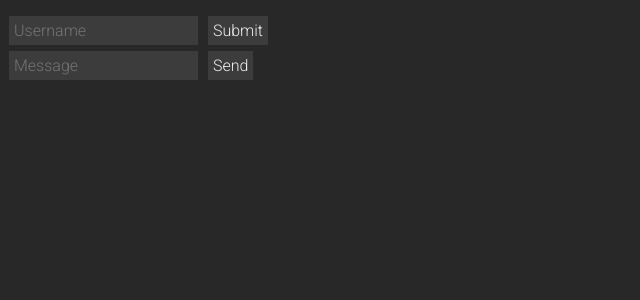
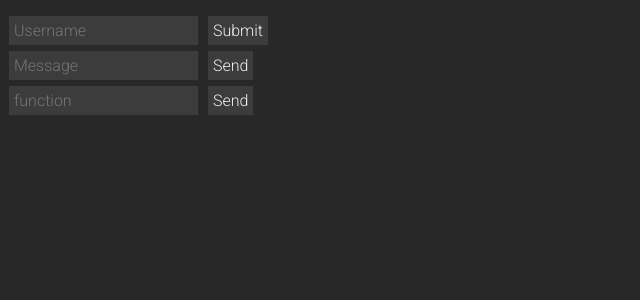
Before and after one commit to GoldenbergDaniel/FormulaFrenzy, a Flask app: page / in a window 1280 px wide. Shown: the top 300 px of the page, without its empty margins (0-640 px from the left). Run offline with Flask 2, Linux system fonts and the light colour scheme; some libraries are stand-ins or nearby versions.

Commit message:
updated js.socketIO version to 3.1.2 (for compatibility update flask-socketIO to at least version 5.x)

```diff
--- a/socket-server/server.py
+++ b/socket-server/server.py
@@ -7,6 +7,7 @@ socketio = SocketIO(app, cors_allowed_origins="*")
 
 users = []
 messages = []
+functions = []
 
 
 @socketio.on("message")
@@ -16,6 +17,10 @@ def handle_message(msg):
     else:
         messages.append(msg)
         send(msg, broadcast=True)
+
+@socketio.on("function")
+def handle_function(func):
+    functions.append(func)
 
 
 @socketio.on("username", namespace="/private")
--- a/socket-server/static/main.js
+++ b/socket-server/static/main.js
@@ -26,3 +26,12 @@ sendBtn.addEventListener("click", () => {
   socket.send(messageField.value)
   messageField.value = ""
 })
+
+var funcBtn = document.getElementById("send-function-btn")
+funcBtn.addEventListener("click",() => {
+  var funcField = document.getElementById("function-field")
+  var funcList = document.getElementById("function-list")
+
+  socket.send(funcField.value)
+  funcField.value = ""
+})
--- a/socket-server/templates/index.html
+++ b/socket-server/templates/index.html
@@ -3,7 +3,7 @@
 <head>
   <meta charset="UTF-8">
   <meta name="viewport" content="width=device-width, initial-scale=1.0">
-  <script type="text/javascript" src="https://cdnjs.cloudflare.com/ajax/libs/socket.io/1.4.8/socket.io.min.js"></script>
+  <script type="text/javascript" src="https://cdnjs.cloudflare.com/ajax/libs/socket.io/3.1.2/socket.io.js"></script>
   <title>Chat App</title>
   <link rel="preconnect" href="https://fonts.gstatic.com">
   <link href="https://fonts.googleapis.com/css2?family=Roboto:wght@300&display=swap" rel="stylesheet">
@@ -16,11 +16,20 @@
     {% endfor %}
   </div>
 
+  <div id="function-list">
+    {% for func in functions %}
+      <p>{{ func }}</p>
+    {% endfor %}
+  </div>
+
   <input type="text" placeholder="Username" id="username-field">
   <button id="submit-username-btn">Submit</button>
   <br>
   <input type="text" placeholder="Message" id="message-field">
   <button id="send-message-btn">Send</button>
+  <br>
+  <input type="text" placeholder="function" id="function-field">
+  <button id="send-function-btn">Send</button>
 </body>
 <script src="../static/main.js"></script>
 </html>
```
Also changed, not shown: server/server.py (+0 -10 lines).
